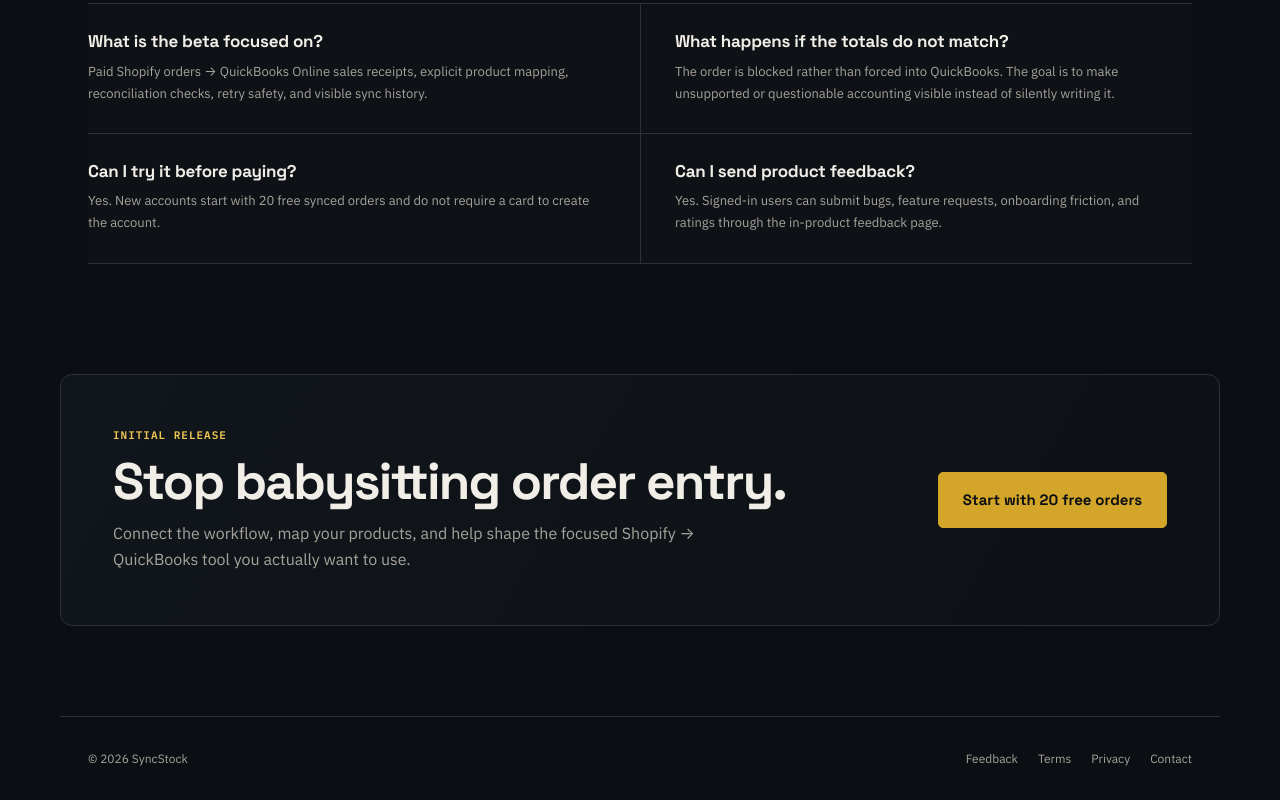
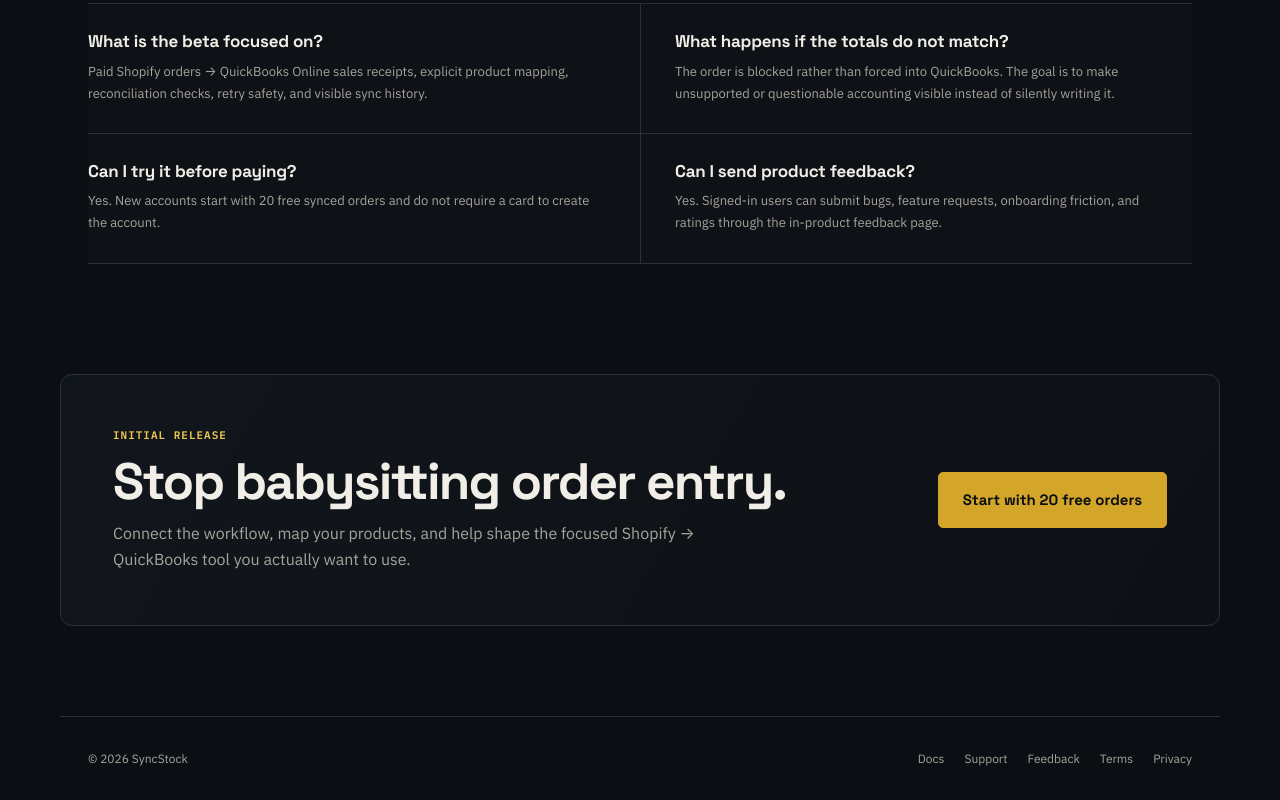
Before and after one commit to yaussyross/SyncStock, a Next.js app: page / in a window 1280 px wide. Shown: the part 3937-4737 px from the top of the page. Built offline with nearby package versions, Linux system fonts and the light colour scheme; no server answers.

Commit message:
Add public support and documentation links

```diff
--- a/src/components/Footer.tsx
+++ b/src/components/Footer.tsx
@@ -3,10 +3,11 @@ export default function Footer() {
     <footer className="container">
       <span>© {new Date().getFullYear()} SyncStock</span>
       <div className="footer-links">
+        <a href="/docs">Docs</a>
+        <a href="/support">Support</a>
         <a href="/feedback">Feedback</a>
         <a href="/terms">Terms</a>
         <a href="/privacy">Privacy</a>
-        <a href="mailto:support@syncstock.app">Contact</a>
       </div>
     </footer>
   );
```
